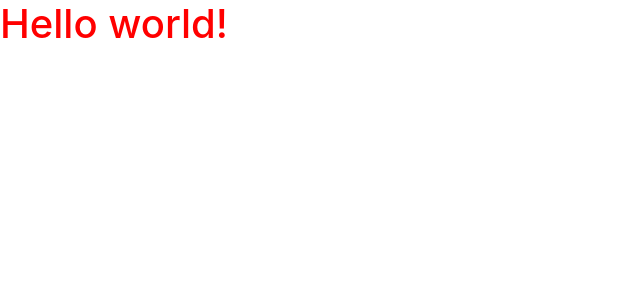
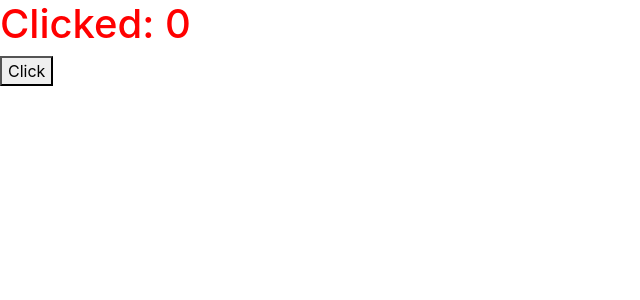
Before and after one commit to ayarushin/webpack-typescript-sass-react, a React app: page / in a window 1280 px wide. Shown: the top 300 px of the page, without its empty margins (0-640 px from the left). Built offline with nearby package versions, Linux system fonts and the light colour scheme.

Commit message:
Update template

```diff
--- a/src/components/App/app.tsx
+++ b/src/components/App/app.tsx
@@ -1,9 +1,15 @@
 import * as React from 'react';
+import { useState } from 'react';
 
-export class App extends React.Component {
-    render(): JSX.Element {
-        return (
-            <h1>Hello world!</h1>
-        );
-    }
+const App = () => {
+  const [count, setCount] = useState(0);
+
+  return (
+    <div>
+      <h1>Clicked: {count}</h1>
+      <button onClick={() => setCount(count + 1)}>Click</button>
+    </div>
+  );
 }
+
+export default App;
--- a/src/index.tsx
+++ b/src/index.tsx
@@ -1,6 +1,6 @@
 import * as React from 'react';
 import * as ReactDOM from 'react-dom';
-import { App } from './components/App/app';
+import App from './components/App/app';
 
 import './styles/index.scss';
 
```
